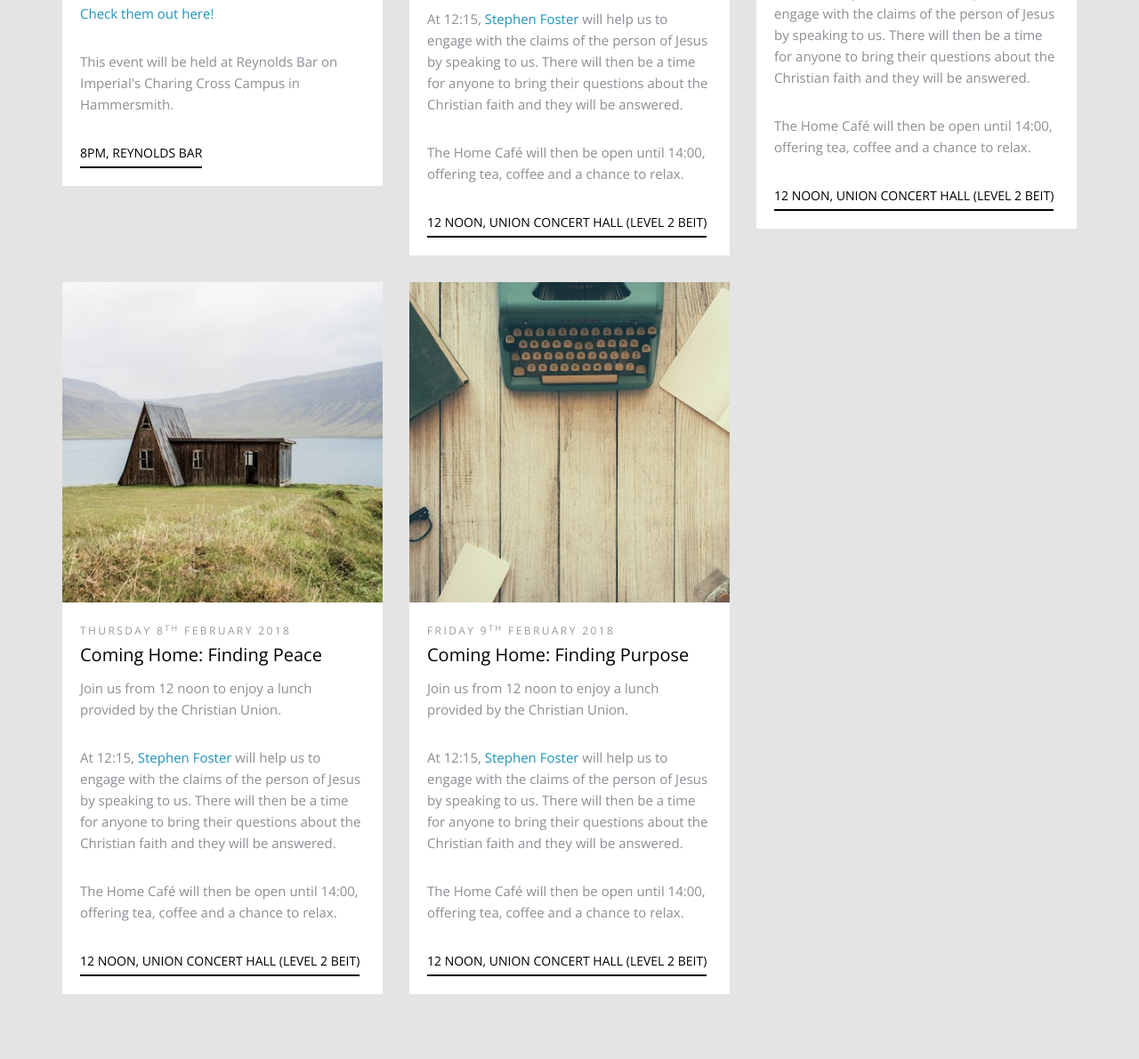
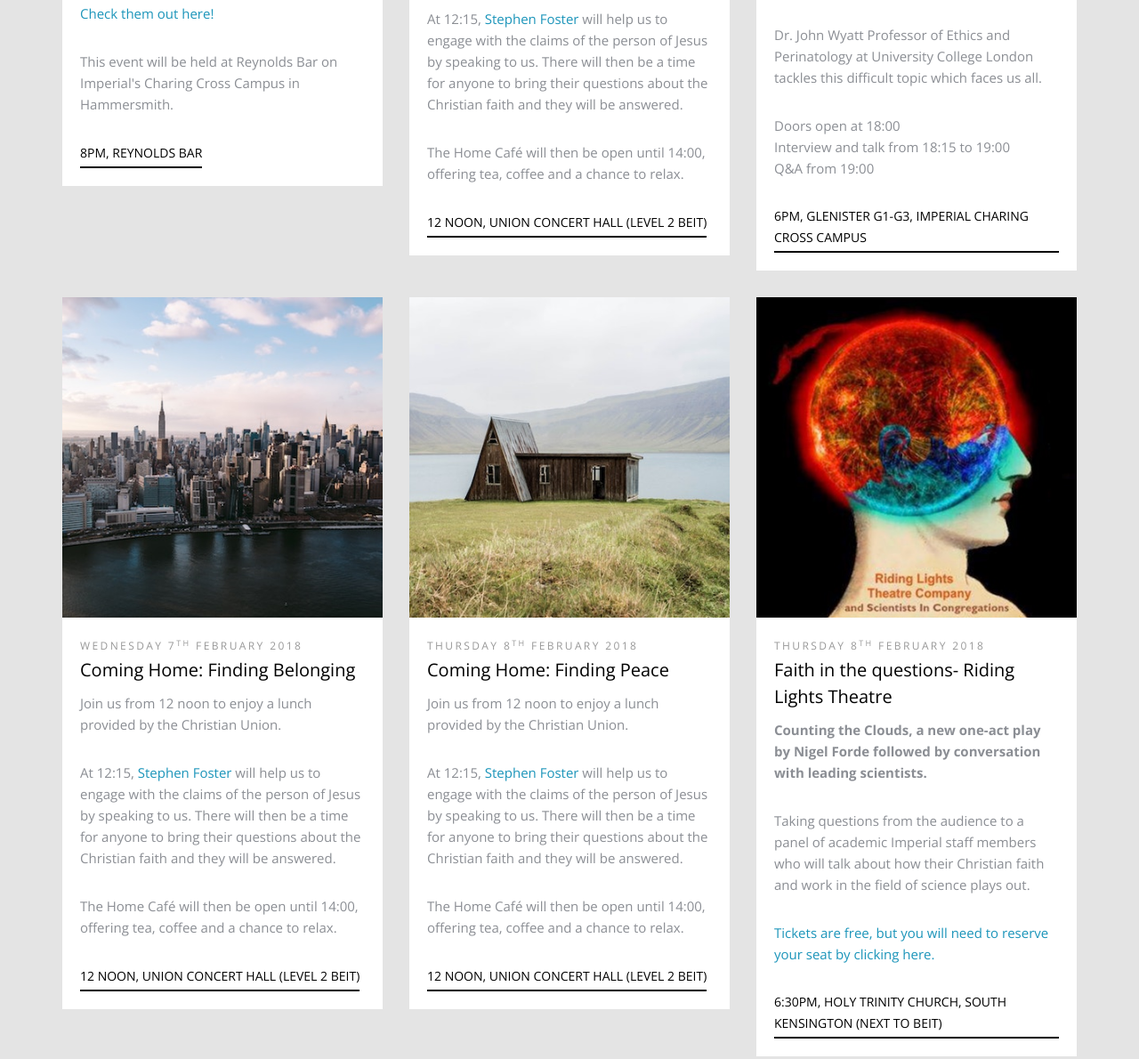
Before and after one commit to Imperial-CU/events-week-2018, a plain HTML site: page index.html in a window 1280 px wide. Shown: the part 2473-3663 px from the top of the page at 89% size. Drawn offline with nearby package versions, Linux system fonts and the light colour scheme; files whose address does not match are found by name.

Commit message:
add evening events and facebook event links

```diff
--- a/index.html
+++ b/index.html
@@ -77,7 +77,6 @@
             </div>
             <p>ICCU's 2018 Events Week is a week of talks and activities about our Christian faith, based around the theme, "Home".</p>
             <p>We are all very excited to be hosting a range of events throughout the week to tackle the deeper questions of life, to offer our opinions and to listen to yours! We'd be delighted to see you at any of our events, you'll be very welcome.</p>
-            <!-- TODO: write about what events week is and what the CU is -->
             <p><a href="http://iccu.co.uk" class="probootstrap-custom-link">More about Imperial College Christian Union</a></p>
           </div>
         </div>
@@ -121,31 +120,73 @@
               <figure><img src="img/worth.jpg" alt="Finding Your Worth" class="event-pic"></figure>
               <div class="text">
                 <span class="date">Tuesday 6<sup>th</sup> February 2018</span>
-                <!-- TODO: add talk Facebook link  -->
-                <h3><a href="#">Coming Home: Finding Your Worth</a></h3>
+                <h3><a href="https://www.facebook.com/events/807359486113461/">Coming Home: Finding Your Worth</a></h3>
                 <p>Join us from 12 noon to enjoy a lunch provided by the Christian Union. </p>
                 <p>At 12:15, <a href="#stephen">Stephen Foster</a> will help us to engage with the claims of the person of Jesus by speaking to us.
                   There will then be a time for anyone to bring their questions about the Christian faith and they will be answered.</p>
                   <p>The Home Café will then be open until 14:00, offering tea, coffee and a chance to relax.</p>
-                  <!-- TODO: add talk Facebook link  -->
-                <p class=""><a href="#" class="probootstrap-custom-link link-sm">12 noon, Union Concert Hall (Level 2 Beit)</a></p>
+                <p class=""><a href="https://www.facebook.com/events/807359486113461/" class="probootstrap-custom-link link-sm">12 noon, Union Concert Hall (Level 2 Beit)</a></p>
               </div>
             </div>
           </div>
 
           <div class="col-md-4 col-sm-4 probootstrap-animate">
             <div class="probootstrap-block-image">
+              <figure><img src="img/struggle.jpg" alt="Why is life such a struggle?" class="event-pic"></figure>
+              <div class="text">
+                <span class="date">Tuesday 6<sup>th</sup> February 2018</span>
+                <h3><a href="https://www.facebook.com/events/149120702548924/">Why is life such a struggle?</a></h3>
+                <p>Why is life for many of us so difficult? Why is it so often messy, a challenge and just not that great? How can there be a loving God amongst people's pain? </p>
+                <p>Dr. John Wyatt Professor of Ethics and Perinatology at University College London tackles this difficult topic which faces us all. </p>
+                <p>Doors open at 18:00<br />Interview and talk from 18:15 to 19:00<br />Q&amp;A from 19:00</p>
+                <p class=""><a href="https://www.facebook.com/events/149120702548924/" class="probootstrap-custom-link link-sm">6pm, Glenister G1-G3, Imperial Charing Cross Campus</a></p>
+              </div>
+            </div>
+          </div>
+        </div>
+
+        <div class="row">
+
+          <div class="col-md-4 col-sm-4 probootstrap-animate">
+            <div class="probootstrap-block-image">
               <figure><img src="img/belonging.jpg" alt="Finding Belonging" class="event-pic"></figure>
               <div class="text">
                 <span class="date">Wednesday 7<sup>th</sup> February 2018</span>
-                <!-- TODO: add talk Facebook link  -->
-                <h3><a href="#">Coming Home: Finding Belonging</a></h3>
+                <h3><a href="https://www.facebook.com/events/179002819371216/">Coming Home: Finding Belonging</a></h3>
                 <p>Join us from 12 noon to enjoy a lunch provided by the Christian Union. </p>
                 <p>At 12:15, <a href="#stephen">Stephen Foster</a> will help us to engage with the claims of the person of Jesus by speaking to us.
                   There will then be a time for anyone to bring their questions about the Christian faith and they will be answered.</p>
                   <p>The Home Café will then be open until 14:00, offering tea, coffee and a chance to relax.</p>
-                  <!-- TODO: add talk Facebook link  -->
-                <p class=""><a href="#" class="probootstrap-custom-link link-sm">12 noon, Union Concert Hall (Level 2 Beit)</a></p>
+                <p class=""><a href="https://www.facebook.com/events/179002819371216/" class="probootstrap-custom-link link-sm">12 noon, Union Concert Hall (Level 2 Beit)</a></p>
+              </div>
+            </div>
+          </div>
+
+          <div class="col-md-4 col-sm-4 probootstrap-animate">
+            <div class="probootstrap-block-image">
+              <figure><img src="img/peace.jpg" alt="Finding Peace" class="event-pic"></figure>
+              <div class="text">
+                <span class="date">Thursday 8<sup>th</sup> February 2018</span>
+                <h3><a href="https://www.facebook.com/events/143043463047866/">Coming Home: Finding Peace</a></h3>
+                <p>Join us from 12 noon to enjoy a lunch provided by the Christian Union. </p>
+                <p>At 12:15, <a href="#stephen">Stephen Foster</a> will help us to engage with the claims of the person of Jesus by speaking to us.
+                  There will then be a time for anyone to bring their questions about the Christian faith and they will be answered.</p>
+                  <p>The Home Café will then be open until 14:00, offering tea, coffee and a chance to relax.</p>
+                <p class=""><a href="https://www.facebook.com/events/143043463047866/" class="probootstrap-custom-link link-sm">12 noon, Union Concert Hall (Level 2 Beit)</a></p>
+              </div>
+            </div>
+          </div>
+
+          <div class="col-md-4 col-sm-4 probootstrap-animate">
+            <div class="probootstrap-block-image">
+              <figure><img src="img/faith-in-the-questions.jpg" alt="Faith in the questions" class="event-pic"></figure>
+              <div class="text">
+                <span class="date">Thursday 8<sup>th</sup> February 2018</span>
+                <h3><a href="https://www.facebook.com/events/1941163212878918/">Faith in the questions- Riding Lights Theatre</a></h3>
+                <p><strong>Counting the Clouds, a new one-act play by Nigel Forde followed by conversation with leading scientists.</strong></p>
+                <p>Taking questions from the audience to a panel of academic Imperial staff members who will talk about how their Christian faith and work in the field of science plays out.<p/>
+                <p><a href="https://ridinglights.org/faith-in-the-questions/">Tickets are free, but you will need to reserve your seat by clicking here.</a></p>
+                <p class=""><a href="https://www.facebook.com/events/1941163212878918/" class="probootstrap-custom-link link-sm">6:30pm, Holy Trinity Church, South Kensington (next to Beit)</a></p>
               </div>
             </div>
           </div>
@@ -154,34 +195,15 @@
         <div class="row">
           <div class="col-md-4 col-sm-4 probootstrap-animate">
             <div class="probootstrap-block-image">
-              <figure><img src="img/peace.jpg" alt="Finding Peace" class="event-pic"></figure>
+              <figure><img src="img/purpose.jpg" alt="Finding Purpose" class="event-pic"></figure>
               <div class="text">
-                <span class="date">Thursday 8<sup>th</sup> February 2018</span>
-                <!-- TODO: add talk Facebook link  -->
-                <h3><a href="#">Coming Home: Finding Peace</a></h3>
+                <span class="date">Friday 9<sup>th</sup> February 2018</span>
+                <h3><a href="https://www.facebook.com/events/551701808531578/">Coming Home: Finding Purpose</a></h3>
                 <p>Join us from 12 noon to enjoy a lunch provided by the Christian Union. </p>
                 <p>At 12:15, <a href="#stephen">Stephen Foster</a> will help us to engage with the claims of the person of Jesus by speaking to us.
                   There will then be a time for anyone to bring their questions about the Christian faith and they will be answered.</p>
                   <p>The Home Café will then be open until 14:00, offering tea, coffee and a chance to relax.</p>
-                  <!-- TODO: add talk Facebook link  -->
-                <p class=""><a href="#" class="probootstrap-custom-link link-sm">12 noon, Union Concert Hall (Level 2 Beit)</a></p>
-              </div>
-            </div>
-          </div>
-
-          <div class="col-md-4 col-sm-4 probootstrap-animate">
-            <div class="probootstrap-block-image">
-              <figure><img src="img/purpose.jpg" alt="Finding Purpose" class="event-pic"></figure>
-              <div class="text">
-                <span class="date">Friday 9<sup>th</sup> February 2018</span>
-                <!-- TODO: add talk Facebook link  -->
-                <h3><a href="#">Coming Home: Finding Purpose</a></h3>
-                <p>Join us from 12 noon to enjoy a lunch provided by the Christian Union. </p>
-                <p>At 12:15, <a href="#stephen">Stephen Foster</a> will help us to engage with the claims of the person of Jesus by speaking to us.
-                  There will then be a time for anyone to bring their questions about the Christian faith and they will be answered.</p>
-                  <p>The Home Café will then be open until 14:00, offering tea, coffee and a chance to relax.</p>
-                  <!-- TODO: add talk Facebook link  -->
-                <p class=""><a href="#" class="probootstrap-custom-link link-sm">12 noon, Union Concert Hall (Level 2 Beit)</a></p>
+                <p class=""><a href="https://www.facebook.com/events/551701808531578/" class="probootstrap-custom-link link-sm">12 noon, Union Concert Hall (Level 2 Beit)</a></p>
               </div>
             </div>
           </div>
@@ -224,9 +246,6 @@
               </div>
             </div>
           </div>
-
-<!-- TODO: add talks  -->
-
         </div>
       </div>
     </section>
```
Also changed, not shown: img/faith-in-the-questions.jpg (added), img/struggle.jpg (added).
